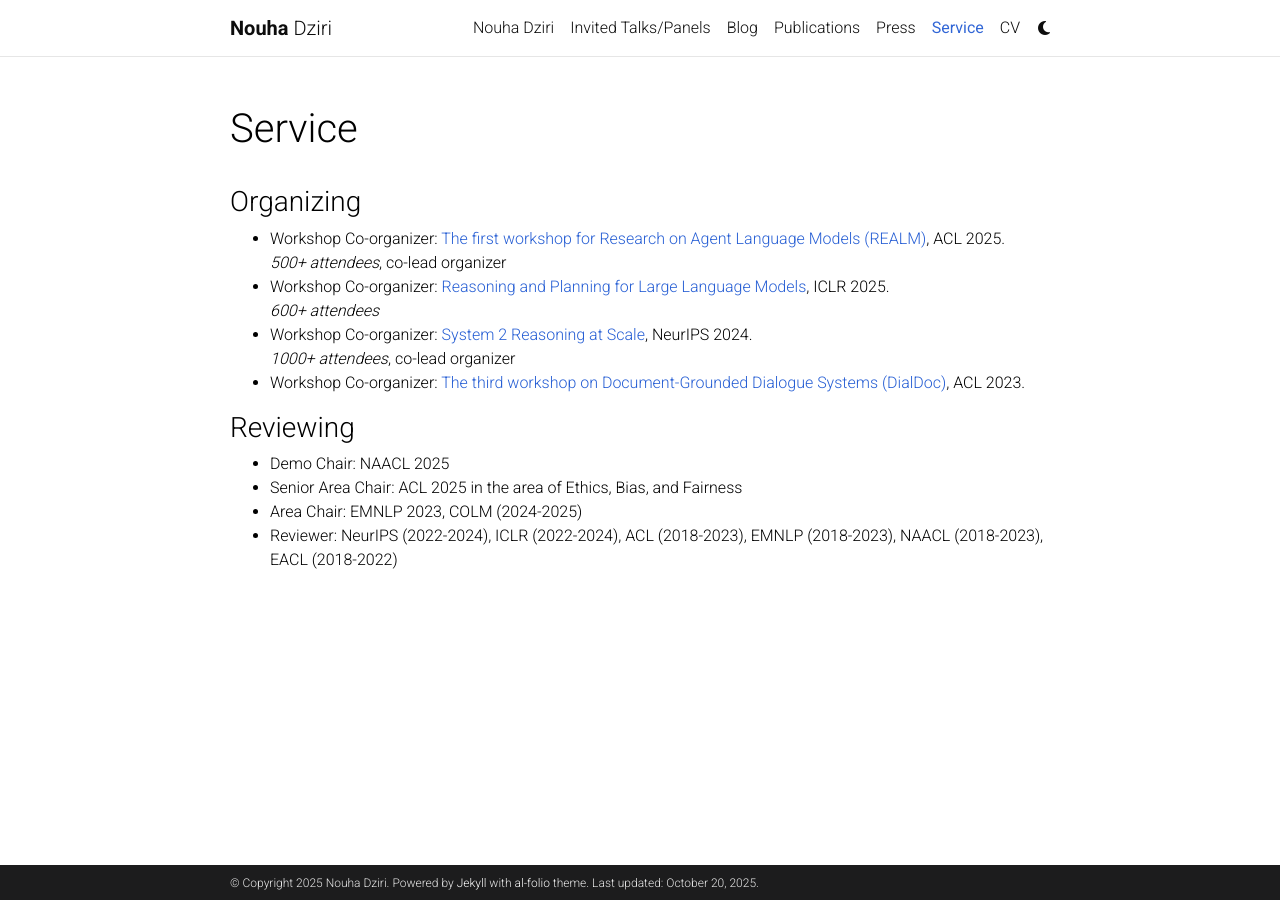
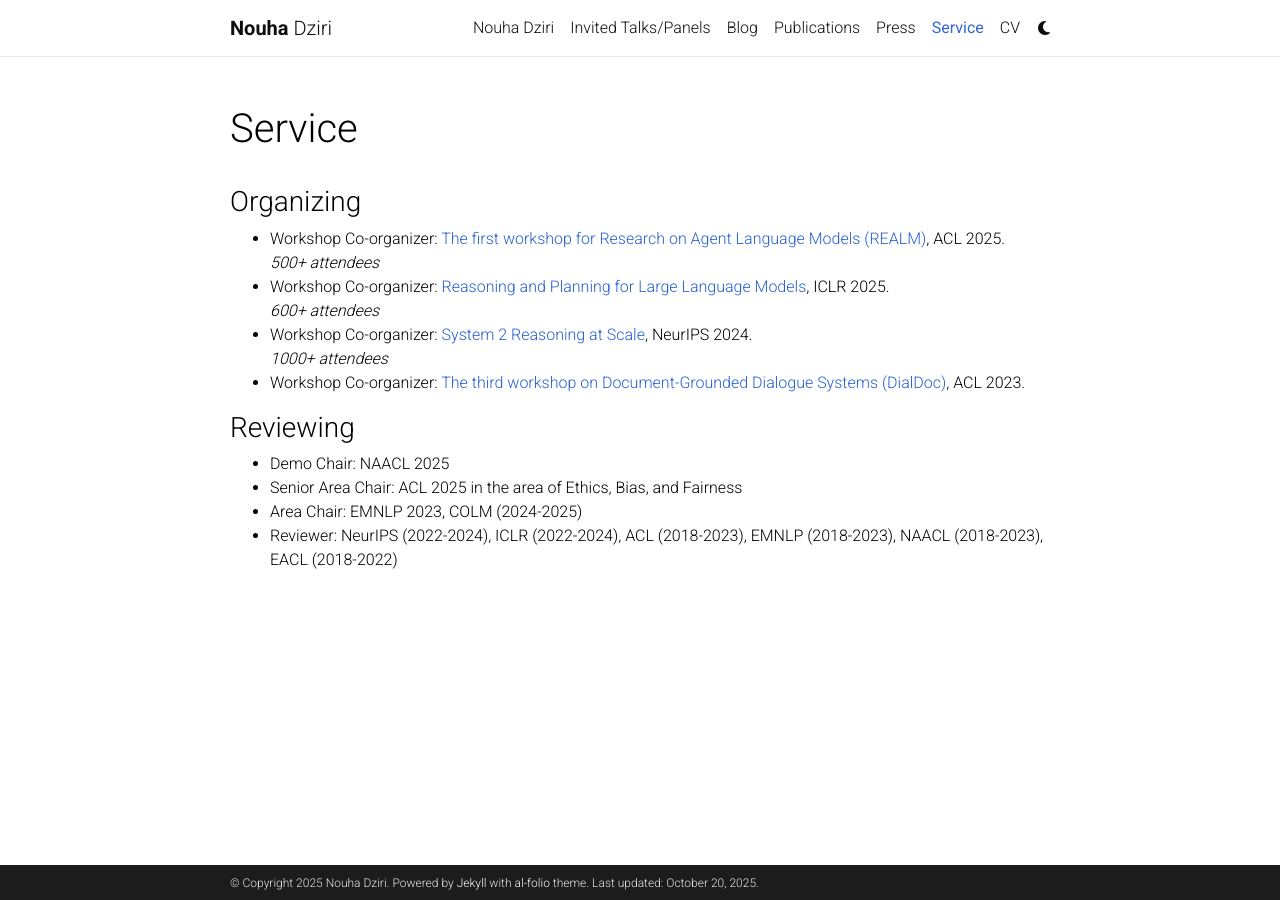
Before and after one commit to nouhadziri/nouhadziri.github.io, a Jekyll site: the page built from _pages/service.md, in a window 1280 px wide. Built offline with Jekyll 4.4.1, drawn with Linux system fonts in a browser that asks for light colours; comment, search, counter and statistics services are not loaded; a style sheet for code colours, icons or effects is not loaded.

Commit message:
update cv

```diff
--- a/_pages/service.md
+++ b/_pages/service.md
@@ -9,11 +9,11 @@ nav_order: 5
 
 ### Organizing
 - Workshop Co-organizer: [The first workshop for Research on Agent Language Models (REALM)](https://realm-workshop.github.io/), ACL 2025.
-<br/>_500+ attendees_, co-lead organizer
+<br/>_500+ attendees_
 - Workshop Co-organizer: [Reasoning and Planning for Large Language Models](https://workshop-llm-reasoning-planning.github.io/), ICLR 2025.
 <br/>_600+ attendees_
 - Workshop Co-organizer: [System 2 Reasoning at Scale](https://s2r-at-scale-workshop.github.io/2024/), NeurIPS 2024.
-<br/>_1000+ attendees_, co-lead organizer
+<br/>_1000+ attendees_
 - Workshop Co-organizer: [The third workshop on Document-Grounded Dialogue Systems (DialDoc)](https://doc2dial.github.io/workshop2023/), ACL 2023.
 
 ### Reviewing
```
